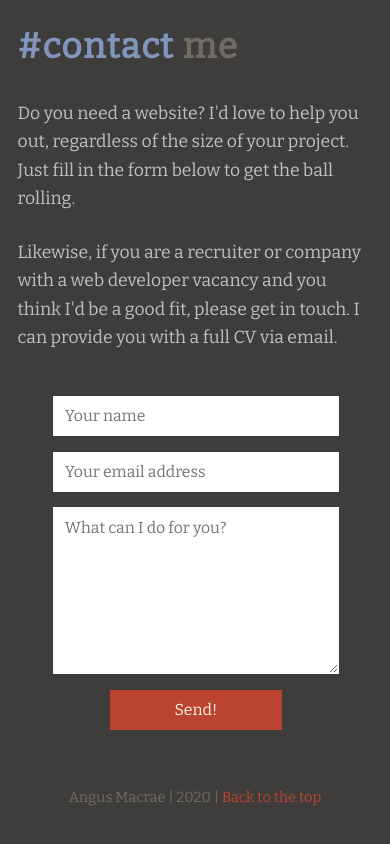
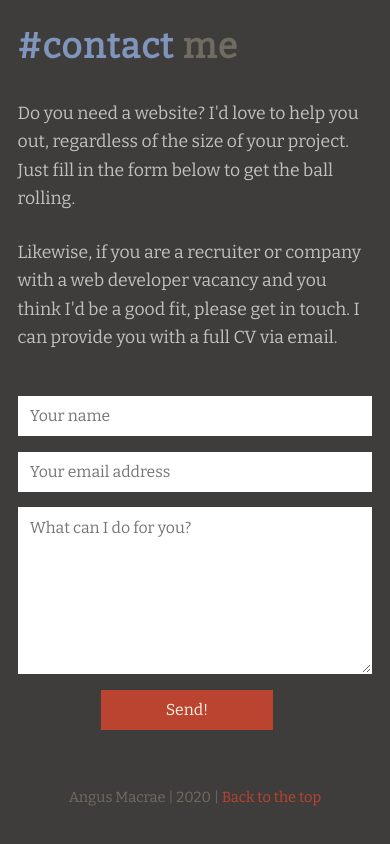
Before and after one commit to AngusMacrae/portfolio, a website: page index.html in a window 390 px wide. Shown: the part 7230-8074 px from the top of the page. Drawn offline with nearby package versions, Linux system fonts and the light colour scheme.

Commit message:
Form layout on small screens

```diff
--- a/css/styles.css
+++ b/css/styles.css
@@ -861,6 +861,17 @@ button:hover {
 		margin-left: 0;
 	}
 
+	form {
+		padding-left: 0;
+		padding-right: 0;
+	}
+
+	form input,
+	form textarea {
+		margin-right: 0;
+		flex-basis: 100%;
+	}
+
 }
 
 @media (max-width: 600px) {
```
